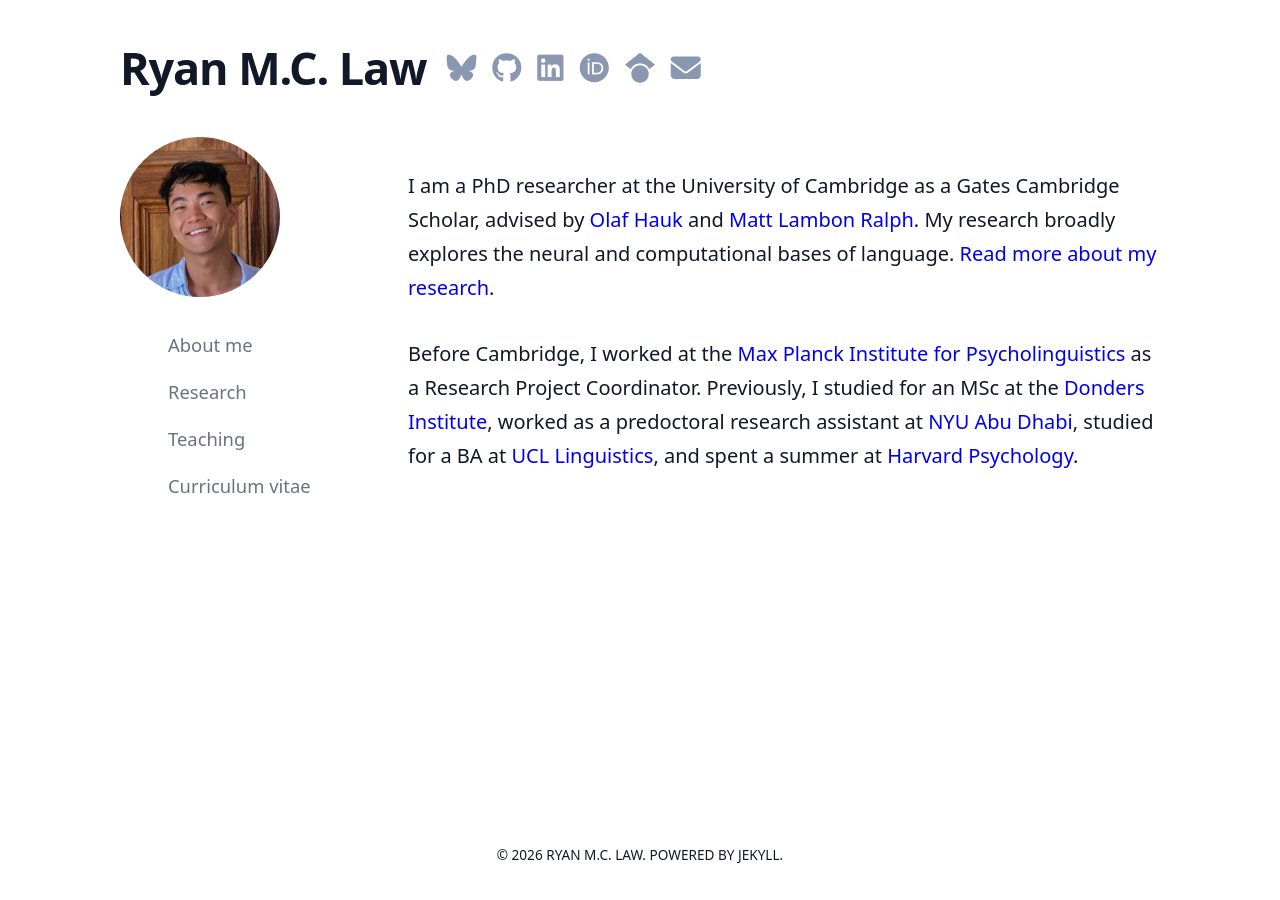
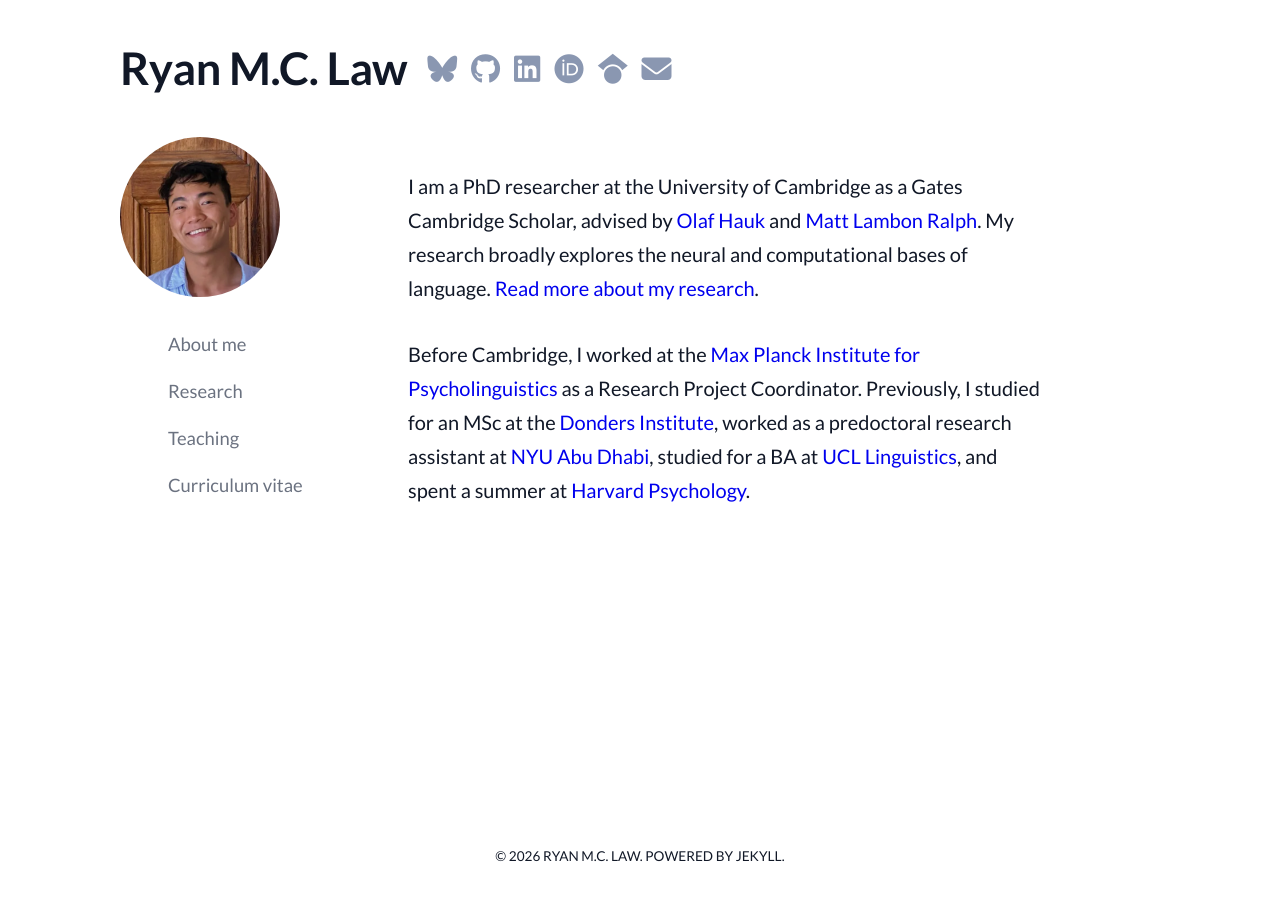
Before and after one commit to rmc-law/rmc-law.github.io, a Jekyll site: the page built from index.md, in a window 1280 px wide. Built offline with Jekyll 4.4.1, drawn with Linux system fonts in a browser that asks for light colours; nearby versions of some CDN libraries.

Commit message:
Lato for body and headings; 40rem text column; no light weights
One Google Fonts request (Lato 400, 400i, 700, 700i, 900, display=swap).
Body 20px / 400 (was system font at 300); headings Lato 700 with
looser tracking; nav and footer no longer 300/200; footer inline
styles moved to CSS. Main text capped at 40rem (~63-65 chars/line).

```diff
--- a/_includes/footer.html
+++ b/_includes/footer.html
@@ -4,8 +4,8 @@
   <div class="wrapper">
 
     <div class="footer-wrapper">
-      <div class="copyright" style="text-align: center;">
-        <small class="copyright" style="font-weight: 200;">&copy; {{ 'now' | date: "%Y" }} Ryan M.C. Law. Powered by Jekyll.</small>
+      <div class="copyright">
+        <small>&copy; {{ 'now' | date: "%Y" }} Ryan M.C. Law. Powered by Jekyll.</small>
       </div>
     </div>
   </div>
--- a/_includes/head.html
+++ b/_includes/head.html
@@ -3,6 +3,9 @@
   <meta http-equiv="X-UA-Compatible" content="IE=edge">
   <meta name="viewport" content="width=device-width, initial-scale=1">
   {%- seo -%}
+  <link rel="preconnect" href="https://fonts.googleapis.com">
+  <link rel="preconnect" href="https://fonts.gstatic.com" crossorigin>
+  <link rel="stylesheet" href="https://fonts.googleapis.com/css2?family=Lato:ital,wght@0,400;0,700;0,900;1,400;1,700&display=swap">
   <link rel="stylesheet" href="{{ "/assets/main.css" | relative_url }}">
   <script src="https://kit.fontawesome.com/150545d58a.js" crossorigin="anonymous"></script>
   {%- if jekyll.environment == 'production' and site.google_analytics -%}
--- a/_sass/_base.scss
+++ b/_sass/_base.scss
@@ -40,7 +40,7 @@ ul, ol, dl, figure {
 }
 
 h1, h2, h3, h4, h5, h6 {
-  font-family: Helvetica, Arial, Roboto, sans-serif;
+  font-family: $base-font-family;
 }
 
 p {
@@ -49,14 +49,14 @@ p {
 }
 
 b {
-  font-weight: 600;
+  font-weight: $bold-weight;
   color: inherit;
 }
 
 small {
   text-transform: uppercase;
   font-size: 0.85rem;
-  font-weight: 600;
+  font-weight: $bold-weight;
 }
 
 main {
@@ -83,7 +83,7 @@ nav a {
   margin: 0.5rem 3rem;
   color: rgba(107, 114, 128, 1);
   box-shadow: none;
-  font-weight: 300;
+  font-weight: 400;
 
   @include media-query($on-laptop) {
     margin-left: 0;
@@ -110,7 +110,7 @@ nav a:nth-child(1) {
  */
 .container {
   display: grid;
-  grid-template-columns: 18rem 1fr;
+  grid-template-columns: 18rem minmax(0, $text-width);
   max-width: $content-width;
 
   @include media-query($on-laptop) {
@@ -172,6 +172,7 @@ nav a:nth-child(1) {
 }
 
 .main-text {
+  max-width: $text-width;
   padding-top: 2rem;
 }
 
@@ -205,8 +206,8 @@ li {
  * Headings
  */
 h1, h2, h3, h4, h5, h6 {
-  font-weight: bold;
-  letter-spacing: -.025em;
+  font-weight: $bold-weight;
+  letter-spacing: -.005em;
   color: #111827;
 }
 
--- a/_sass/_layout.scss
+++ b/_sass/_layout.scss
@@ -11,9 +11,9 @@
 
 .site-title {
   @include relative-font-size(2.25);
-  font-weight: 700;
+  font-weight: $bold-weight;
   line-height: $base-line-height * $base-font-size * 2.25;
-  letter-spacing: -.025em;
+  letter-spacing: -.01em;
   margin-bottom: 0;
   float: left;
 
@@ -34,6 +34,14 @@
 .site-footer {
   margin-top: 0;
   margin-bottom: $spacing-unit;
+
+  .copyright {
+    text-align: center;
+  }
+
+  small {
+    font-weight: 400;
+  }
 }
 
 .footer-wrapper {
@@ -99,7 +107,7 @@
     font-size: 1.725rem;
     line-height: 1;
     letter-spacing: -1px;
-    font-weight: 600;
+    font-weight: $bold-weight;
   }
 
   p {
--- a/_sass/_variables.scss
+++ b/_sass/_variables.scss
@@ -1,9 +1,11 @@
 @use "sass:color";
 
-// Typography
-$base-font-family: system-ui, -apple-system, Segoe UI, Helvetica, Arial, Roboto, sans-serif, Apple Color Emoji, Segoe UI Emoji;
+// Typography: Lato for everything (loaded weights: 400, 400 italic, 700,
+// 700 italic, 900; there is no 600, so bold is 700)
+$base-font-family: "Lato", system-ui, -apple-system, "Segoe UI", Helvetica, Arial, sans-serif;
 $base-font-size:   1.25rem;
-$base-font-weight: 300;
+$base-font-weight: 400;
+$bold-weight:      700;
 $base-line-height: 1.7;
 
 $spacing-unit:     30px;
@@ -13,8 +15,9 @@ $text-color:       rgba(17, 24, 39, 1);
 $background-color: #fff;
 $brand-color:      #0e7490;
 
-// Width of the content area
+// Width of the content area, and of the main text column (~65-70 characters)
 $content-width:    1100px;
+$text-width:       40rem;
 
 // Breakpoints
 $on-small-phone:   300px;
```
